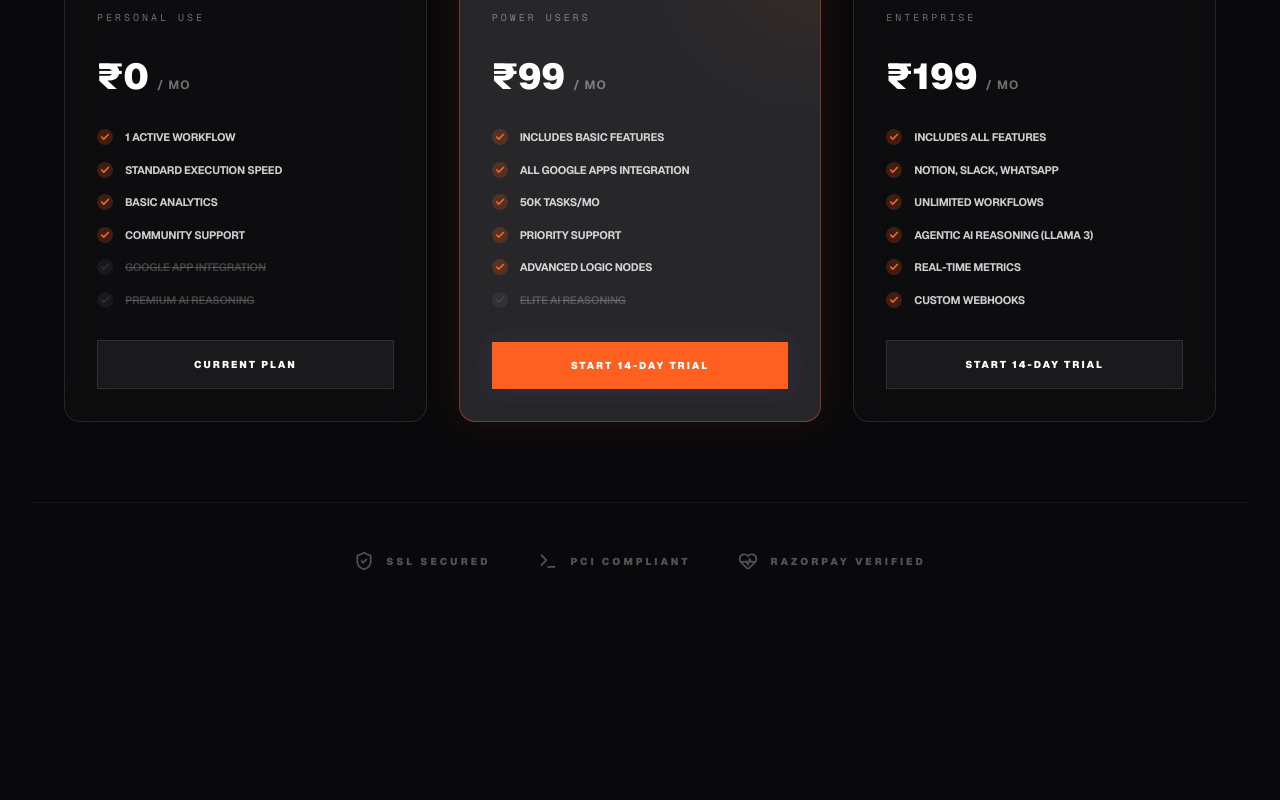
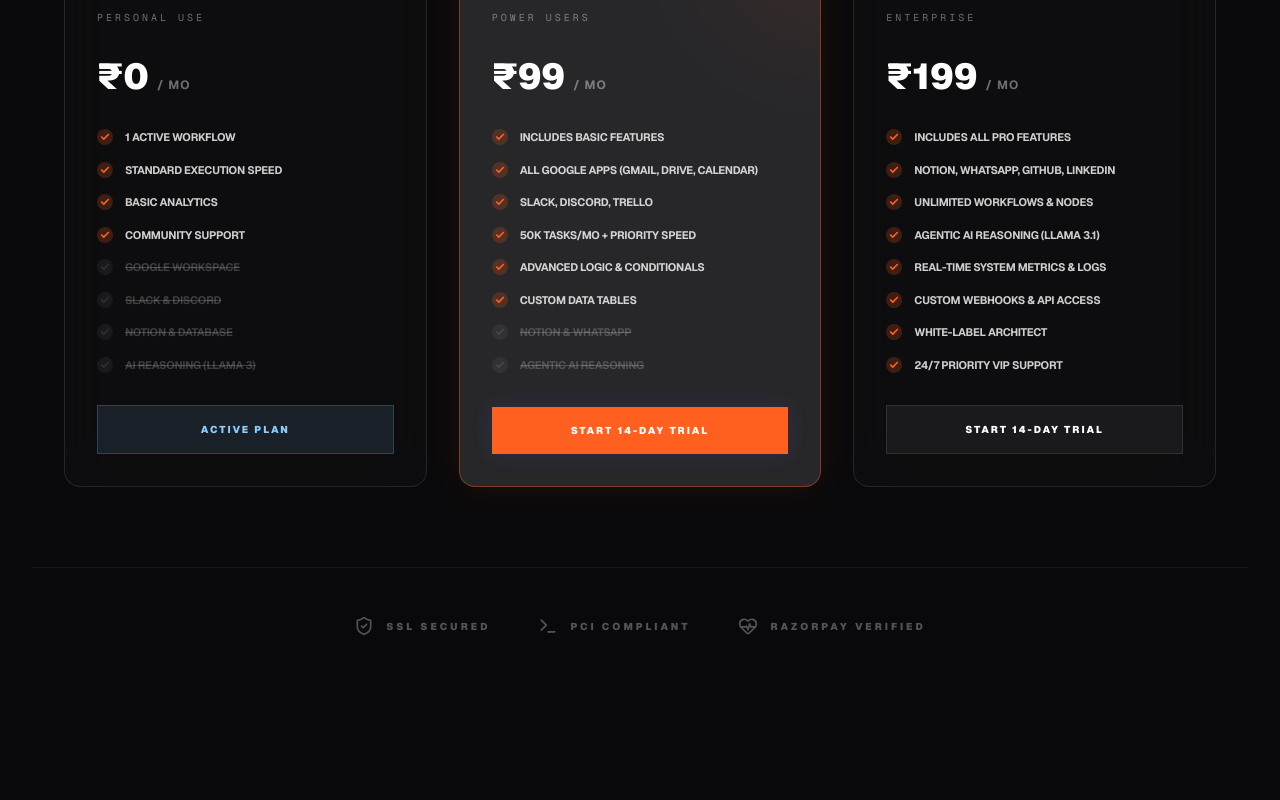
Before and after one commit to nilo-yinc/ORvexia-1.0.0, a React (Vite) app in the folder frontend/: page / in a window 1280 px wide. Shown: the part 4060-4860 px from the top of the page. Built offline with nearby package versions, Linux system fonts and the light colour scheme; no server answers.

Commit message:
professional membership dashboard and email notifications

```diff
--- a/frontend/src/components/PricingSection.jsx
+++ b/frontend/src/components/PricingSection.jsx
@@ -16,8 +16,10 @@ const tiers = [
       { name: 'Standard Execution Speed', included: true },
       { name: 'Basic Analytics', included: true },
       { name: 'Community Support', included: true },
-      { name: 'Google App Integration', included: false },
-      { name: 'Premium AI Reasoning', included: false },
+      { name: 'Google Workspace', included: false },
+      { name: 'Slack & Discord', included: false },
+      { name: 'Notion & Database', included: false },
+      { name: 'AI Reasoning (Llama 3)', included: false },
     ],
     cta: 'Current Plan',
     popular: false,
@@ -27,14 +29,16 @@ const tiers = [
     name: 'Pro',
     target: 'Power Users',
     monthlyPrice: 99,
-    yearlyPrice: 891, // 25% off approx (99 * 12 * 0.75)
+    yearlyPrice: 891,
     features: [
       { name: 'Includes Basic Features', included: true },
-      { name: 'All Google Apps Integration', included: true },
-      { name: '50k Tasks/mo', included: true },
-      { name: 'Priority Support', included: true },
-      { name: 'Advanced Logic Nodes', included: true },
-      { name: 'Elite AI Reasoning', included: false },
+      { name: 'All Google Apps (Gmail, Drive, Calendar)', included: true },
+      { name: 'Slack, Discord, Trello', included: true },
+      { name: '50k Tasks/mo + Priority Speed', included: true },
+      { name: 'Advanced Logic & Conditionals', included: true },
+      { name: 'Custom Data Tables', included: true },
+      { name: 'Notion & WhatsApp', included: false },
+      { name: 'Agentic AI Reasoning', included: false },
     ],
     cta: 'Start 14-Day Trial',
     trial: true,
@@ -47,12 +51,14 @@ const tiers = [
     monthlyPrice: 199,
     yearlyPrice: 1791,
     features: [
-      { name: 'Includes All Features', included: true },
-      { name: 'Notion, Slack, WhatsApp', included: true },
-      { name: 'Unlimited Workflows', included: true },
-      { name: 'Agentic AI Reasoning (Llama 3)', included: true },
-      { name: 'Real-time Metrics', included: true },
-      { name: 'Custom Webhooks', included: true },
+      { name: 'Includes All Pro Features', included: true },
+      { name: 'Notion, WhatsApp, GitHub, LinkedIn', included: true },
+      { name: 'Unlimited Workflows & Nodes', included: true },
+      { name: 'Agentic AI Reasoning (Llama 3.1)', included: true },
+      { name: 'Real-time System Metrics & Logs', included: true },
+      { name: 'Custom Webhooks & API Access', included: true },
+      { name: 'White-label Architect', included: true },
+      { name: '24/7 Priority VIP Support', included: true },
     ],
     cta: 'Start 14-Day Trial',
     trial: true,
@@ -60,7 +66,7 @@ const tiers = [
   },
 ];
 
-const PricingCard = ({ tier, isYearly, index }) => {
+const PricingCard = ({ tier, isYearly, index, isCurrentPlan }) => {
   const [isHovered, setIsHovered] = useState(false);
   const cardRef = React.useRef(null);
 
@@ -215,15 +221,18 @@ const PricingCard = ({ tier, isYearly, index }) => {
 
       <button
         onClick={handlePayment}
+        disabled={isCurrentPlan}
         className={`
           w-full py-4 font-black uppercase tracking-[0.2em] text-[10px] transition-all duration-300
-          ${tier.popular
-            ? 'bg-accent text-white hover:bg-accent-dim shadow-glow-accent'
-            : 'bg-white/5 text-white border border-white/10 hover:border-accent/40 hover:bg-accent/5'
+          ${isCurrentPlan
+            ? 'bg-accent-success/10 text-accent-success border border-accent-success/20 cursor-default'
+            : tier.popular
+              ? 'bg-accent text-white hover:bg-accent-dim shadow-glow-accent'
+              : 'bg-white/5 text-white border border-white/10 hover:border-accent/40 hover:bg-accent/5'
           }
         `}
       >
-        {tier.cta}
+        {isCurrentPlan ? 'Active Plan' : tier.cta}
       </button>
 
       {/* Decorative background elements */}
@@ -238,7 +247,22 @@ const PricingCard = ({ tier, isYearly, index }) => {
 
 const PricingSection = () => {
   const [isYearly, setIsYearly] = useState(false);
+  const [userPlan, setUserPlan] = useState('FREE');
   const toggleRef = React.useRef(null);
+
+  useEffect(() => {
+    const fetchUserPlan = async () => {
+      try {
+        const { data } = await api.get('/v1/auth/me');
+        if (data?.user?.subscription) {
+          setUserPlan(data.user.subscription.plan || 'FREE');
+        }
+      } catch (err) {
+        console.error('Failed to fetch user plan');
+      }
+    };
+    fetchUserPlan();
+  }, []);
 
   useEffect(() => {
     gsap.to(toggleRef.current, {
@@ -307,7 +331,13 @@ const PricingSection = () => {
         {/* Pricing Cards Grid */}
         <div className="grid grid-cols-1 md:grid-cols-3 gap-8 w-full max-w-6xl">
           {tiers.map((tier, idx) => (
-            <PricingCard key={tier.id} tier={tier} isYearly={isYearly} index={idx} />
+            <PricingCard
+              key={tier.id}
+              tier={tier}
+              isYearly={isYearly}
+              index={idx}
+              isCurrentPlan={userPlan === tier.id}
+            />
           ))}
         </div>
 
--- a/frontend/src/pages/Home.jsx
+++ b/frontend/src/pages/Home.jsx
@@ -316,6 +316,50 @@ export const Home = () => {
           {/* Sidebar / Quick Actions */}
           <div className="space-y-12">
 
+            {/* Subscription Status Card */}
+            <div className="bg-surface-1 border border-white/[0.05] overflow-hidden">
+               <div className="p-8 border-b border-white/[0.03] bg-white/[0.01]">
+                  <h2 className="text-xs font-black uppercase tracking-[0.4em] text-white/30">Membership Tier</h2>
+               </div>
+               <div className="p-8 space-y-8">
+                  <div className="flex items-center gap-4 p-4 bg-surface-2 border border-white/5 group hover:border-accent/30 transition-all">
+                     <div className="w-12 h-12 rounded-lg bg-accent/10 flex items-center justify-center group-hover:bg-accent/20">
+                        <Sparkles className="w-6 h-6 text-accent" />
+                     </div>
+                     <div>
+                        <p className="text-lg font-black text-white uppercase tracking-tighter">{user?.subscription?.plan || 'BASIC'}</p>
+                        <p className="text-[10px] font-mono text-white/40 uppercase">System Class: {user?.subscription?.status || 'UNRANKED'}</p>
+                     </div>
+                  </div>
+
+                  <div className="space-y-4">
+                     <div className="flex justify-between text-[10px] font-mono text-white/40 uppercase tracking-widest">
+                        <span>Trial Lifecycle</span>
+                        <span className="text-white">{(() => {
+                           if (!user?.subscription?.expiryDate) return 'LIFETIME';
+                           const diff = new Date(user.subscription.expiryDate) - new Date();
+                           const days = Math.ceil(diff / (1000 * 60 * 60 * 24));
+                           return days > 0 ? `${days} DAYS LEFT` : 'EXPIRED';
+                        })()}</span>
+                     </div>
+                     <div className="h-1.5 bg-white/5 rounded-full overflow-hidden">
+                        <motion.div
+                          initial={{ width: 0 }}
+                          animate={{ width: user?.subscription?.plan !== 'FREE' ? '70%' : '100%' }}
+                          className="h-full bg-accent"
+                        />
+                     </div>
+                  </div>
+
+                  <button
+                    onClick={() => navigate('/#pricing')}
+                    className="w-full py-4 bg-white/5 border border-white/10 text-[10px] font-black text-white hover:bg-accent hover:text-white hover:border-accent transition-all uppercase tracking-[0.3em]"
+                  >
+                    Manage Infrastructure
+                  </button>
+               </div>
+            </div>
+
             {/* Quick Actions Grid */}
             <div className="bg-surface-1 border border-white/[0.05] p-8">
               <h2 className="text-xs font-black uppercase tracking-[0.4em] text-white/30 mb-8">Quick Protocols</h2>
```
Also changed, not shown: 2 other files (tests, documents, lock files or other folders).
